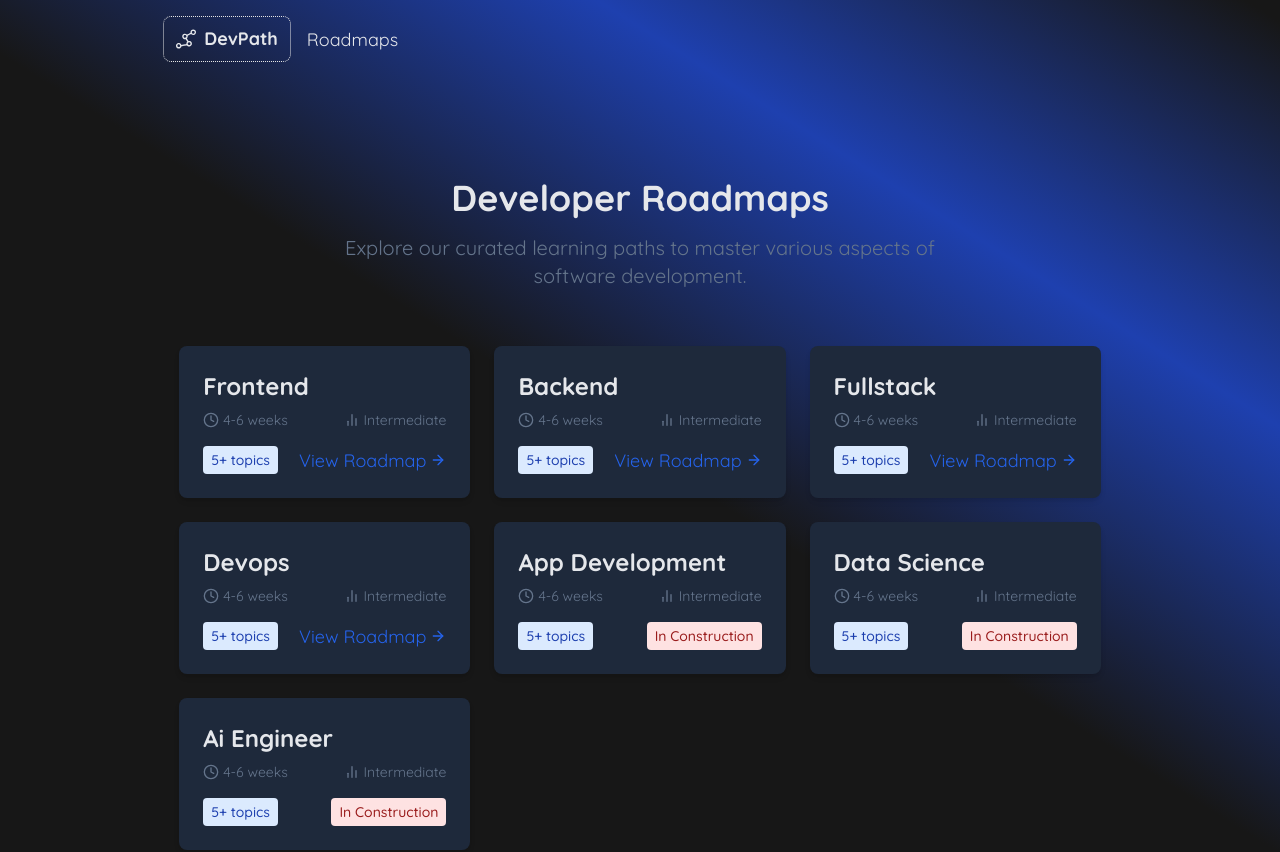
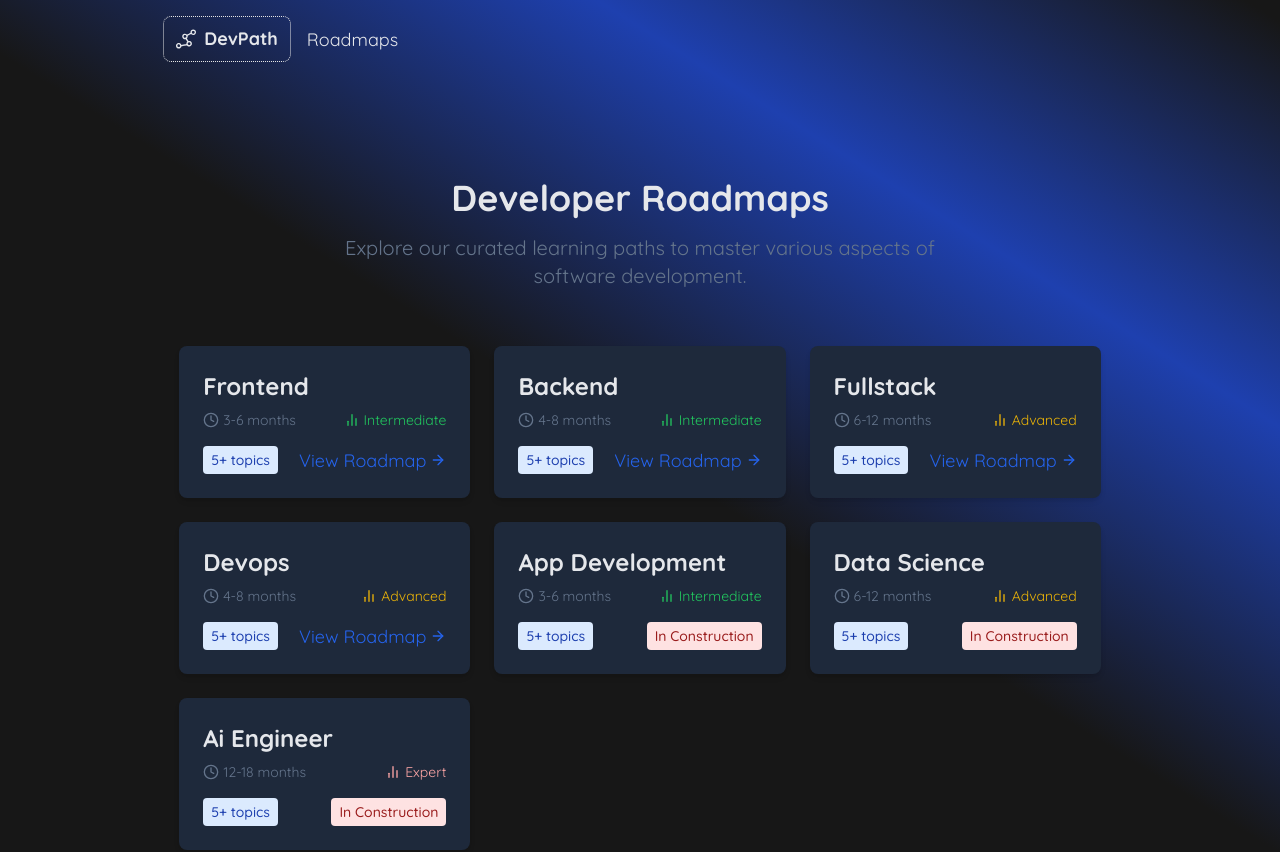
Before and after one commit to dipanshurdev/devpath, a Next.js app: page /roadmaps in a window 1280 px wide. Shown: the top 852 px of the page. Built offline with nearby package versions, Linux system fonts and the light colour scheme.

Commit message:
patch: UI

```diff
--- a/components/roadmaps/RoadmapCard.tsx
+++ b/components/roadmaps/RoadmapCard.tsx
@@ -3,15 +3,17 @@ import { ArrowRight, Clock, BarChart2 } from "lucide-react";
 // import { Models } from "appwrite";
 import { RoleType } from "@/types";
 
-export default function RoadmapCard({ name, id, inConstruction }: RoleType) {
-  // These would typically come from the roadmap data
-  const estimatedTime = "4-6 weeks";
-  const difficulty = "Intermediate";
-
+export default function RoadmapCard({
+  name,
+  id,
+  inConstruction,
+  difficulty,
+  estimatedTime,
+}: RoleType) {
   return (
     <div
       className={`${
-        inConstruction ? "cursor-progress" : "cursor-pointer"
+        inConstruction ? "cursor-progress" : "cursor-default"
       } bg-darkLight  rounded-lg shadow-md overflow-hidden hover:shadow-lg transition-shadow duration-300`}
     >
       <div className="p-6">
@@ -26,7 +28,17 @@ export default function RoadmapCard({ name, id, inConstruction }: RoleType) {
             <Clock size={16} className="mr-1" />
             <span>{estimatedTime}</span>
           </div>
-          <div className="flex items-center">
+          <div
+            className={`flex items-center ${
+              difficulty === "Advanced"
+                ? "text-yellow-500"
+                : difficulty === "Intermediate"
+                ? "text-green-500"
+                : difficulty === "Expert"
+                ? "text-red-300"
+                : "text-gray-500 "
+            }`}
+          >
             <BarChart2 size={16} className="mr-1" />
             <span>{difficulty}</span>
           </div>
```
